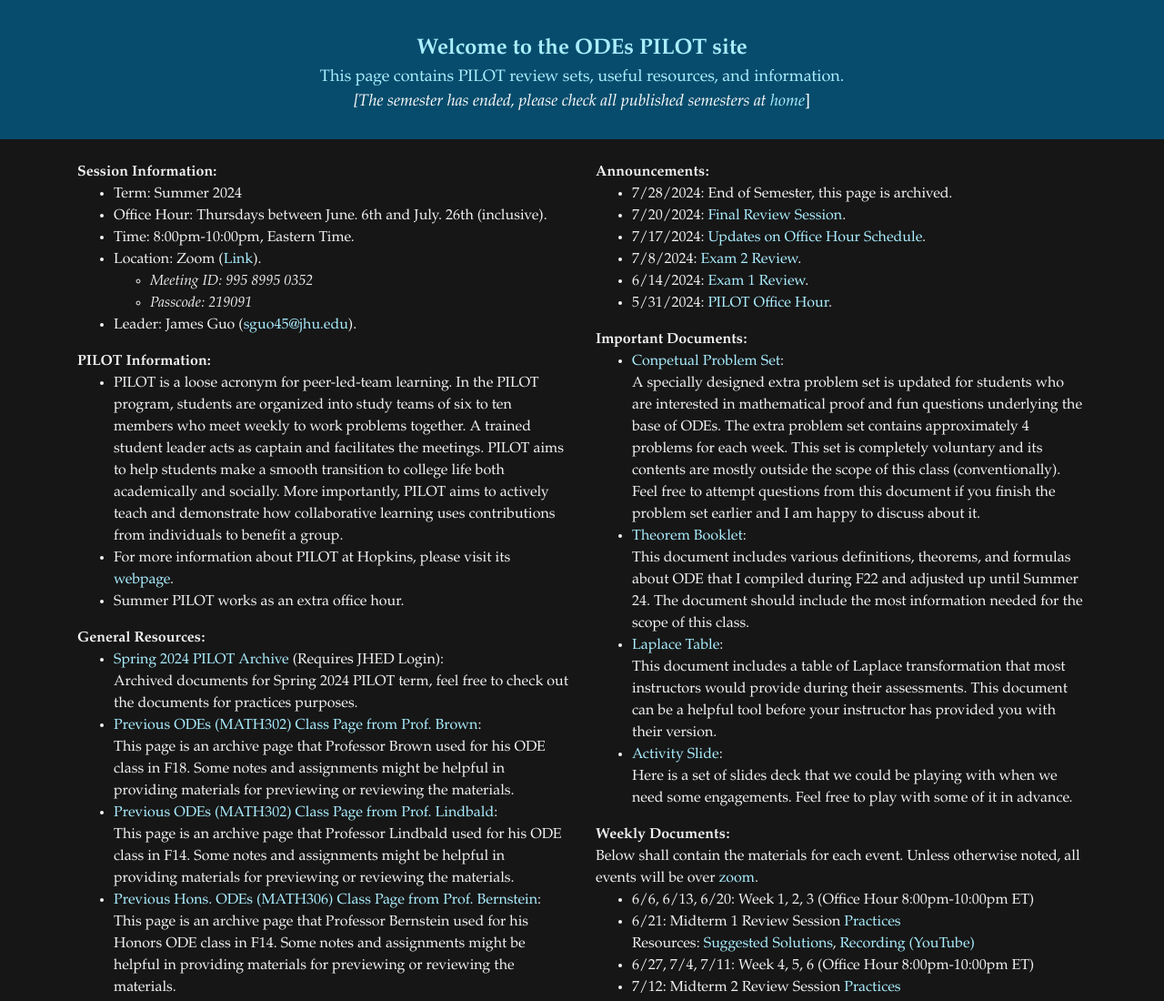
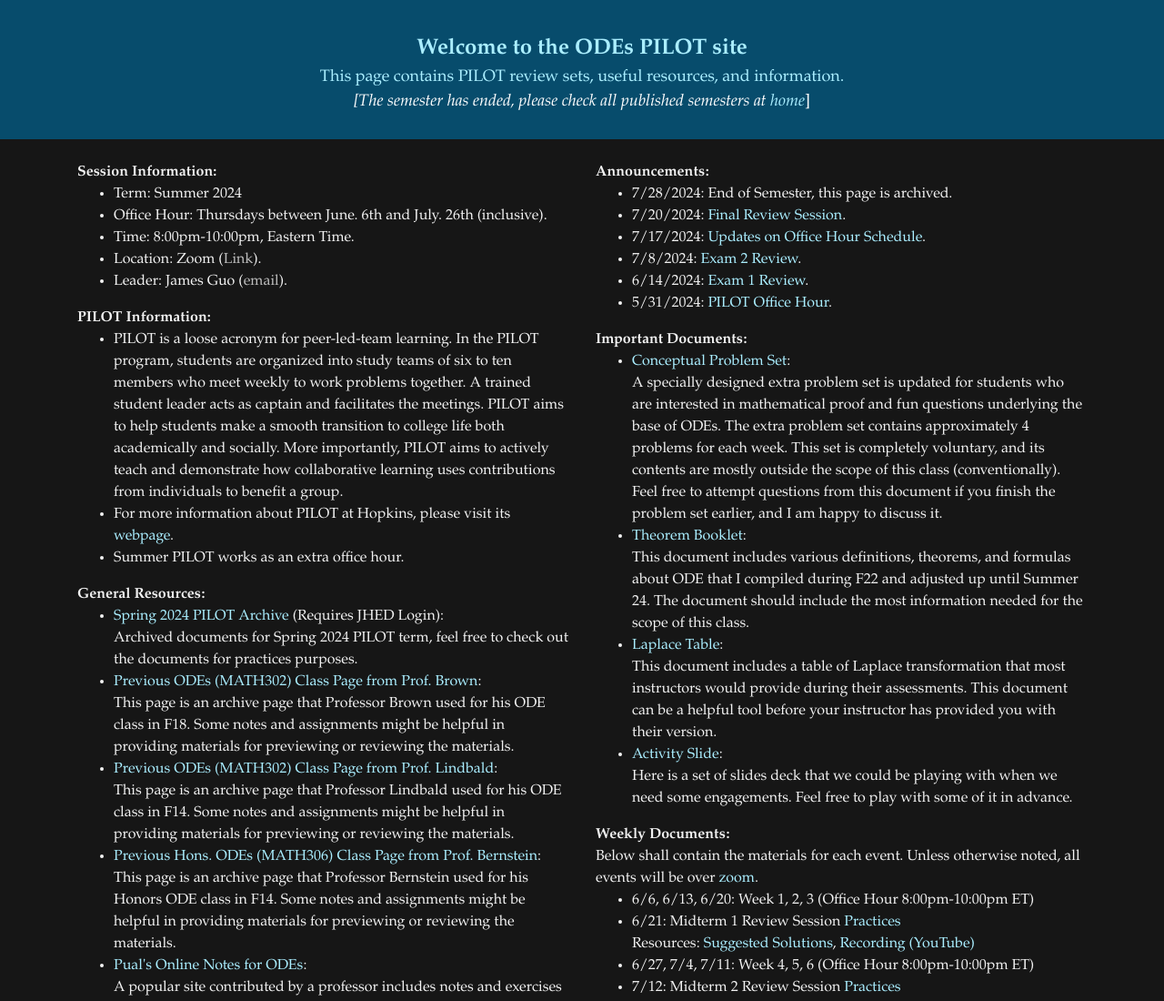
Before and after one commit to JHU-ODE-PILOT/SU24, a plain HTML site: page index.html in a window 1280 px wide. Shown: the top 1100 px of the page at 91% size. Drawn offline with nearby package versions, Linux system fonts and the light colour scheme.

Commit message:
removed sensitive information

```diff
--- a/index.html
+++ b/index.html
@@ -21,12 +21,8 @@
             <li>Term: Summer 2024</li>
             <li>Office Hour: Thursdays between June. 6th and July. 26th (inclusive).</li>
             <li>Time: 8:00pm-10:00pm, Eastern Time.</li>
-            <li>Location: Zoom (<a href="https://jhubluejays.zoom.us/j/99589950352?pwd=b0JXY3c5ZFpnb2JtcHU4LzBIeGx5Zz09" target="_blank", style="color: #aaeeff;">Link</a>).</li>
-            <ul>
-                <li><i>Meeting ID: 995 8995 0352</i></li>
-                <li><i>Passcode: 219091</i></li>
-            </ul>
-            <li>Leader: James Guo (<a href="mailto:sguo45@jhu.edu"target="_blank", style="color: #aaeeff;">sguo45@jhu.edu</a>).</li>
+            <li>Location: Zoom (<a href="contents/hidden.txt" target="_blank", style="color: #bebebe;">Link</a>).</li>
+            <li>Leader: James Guo (<a href="contents/hidden.txt", target="_blank", style="color: #bebebe;">email</a>).</li>
         </ul>
         <b>PILOT Information:</b>
         <ul>
@@ -61,15 +57,16 @@
         </ul>
         <b>Important Documents:</b>
         <ul>
-            <li><a href="contents/Conceptual-Problem-Set.pdf" target="_blank", style="color: #aaeeff;">Conpetual Problem Set</a>:<br>
-            A specially designed extra problem set is updated for students who are interested in mathematical proof and fun questions underlying the base of ODEs. The extra problem set contains approximately 4 problems for each week. This set is completely voluntary and its contents are mostly outside the scope of this class (conventionally). <br>
-            Feel free to attempt questions from this document if you finish the problem set earlier and I am happy to discuss about it.</li>
+            <li><a href="contents/Conceptual-Problem-Set.pdf" target="_blank", style="color: #aaeeff;">Conceptual Problem Set</a>:<br>
+            A specially designed extra problem set is updated for students who are interested in mathematical proof and fun questions underlying the base of ODEs. The extra problem set contains approximately 4 problems for each week. This set is completely voluntary, and its contents are mostly outside the scope of this class (conventionally). <br>
+            Feel free to attempt questions from this document if you finish the problem set earlier, and I am happy to discuss it.</li>
             <li><a href="contents/Theorem-Booklet.pdf" target="_blank", style="color: #aaeeff;">Theorem Booklet</a>: <br> This document includes various definitions, theorems, and formulas about ODE that I compiled during F22 and adjusted up until Summer 24. The document should include the most information needed for the scope of this class.</li>
             <li><a href="contents/Laplace-Table.pdf" target="_blank", style="color: #aaeeff;">Laplace Table</a>: <br> This document includes a table of Laplace transformation that most instructors would provide during their assessments. This document can be a helpful tool before your instructor has provided you with their version.</li>
             <li><a href="contents/Activities-Slides.pdf" target="_blank", style="color: #aaeeff;">Activity Slide</a>: <br> Here is a set of slides deck that we could be playing with when we need some engagements. Feel free to play with some of it in advance.</li>
         </ul>
         <b>Weekly Documents:</b><br>
-        Below shall contain the materials for each event. Unless otherwise noted, all events will be over <a href="https://jhubluejays.zoom.us/j/99589950352?pwd=b0JXY3c5ZFpnb2JtcHU4LzBIeGx5Zz09" target="_blank", style="color: #aaeeff;">zoom</a>.
+        Below shall contain the materials for each event. Unless otherwise noted, all events will be over <a href="contents/hidden.txt" target="_blank", style="color: #aaeeff;">zoom</a>.
+        <!-- https://jhubluejays.zoom.us/j/99589950352?pwd=b0JXY3c5ZFpnb2JtcHU4LzBIeGx5Zz09 -->
         <ul>
             <li>6/6, 6/13, 6/20: Week 1, 2, 3 (Office Hour 8:00pm-10:00pm ET)</li>
             <li>6/21: Midterm 1 Review Session <a href="contents/Midterm-1-Practices.pdf", target="_blank", style="color: #aaeeff;">Practices</a> <br> Resources: <a href="contents/Midterm-1-Practices-Solutions.pdf" target="_blank" style="color: #aaeeff;">Suggested Solutions</a>, <a href="https://youtu.be/5dYFF_JqOXM" target="_blank" style="color: #aaeeff;"> Recording (YouTube)</a></li>
```
Also changed, not shown: contents/hidden.txt (added).
